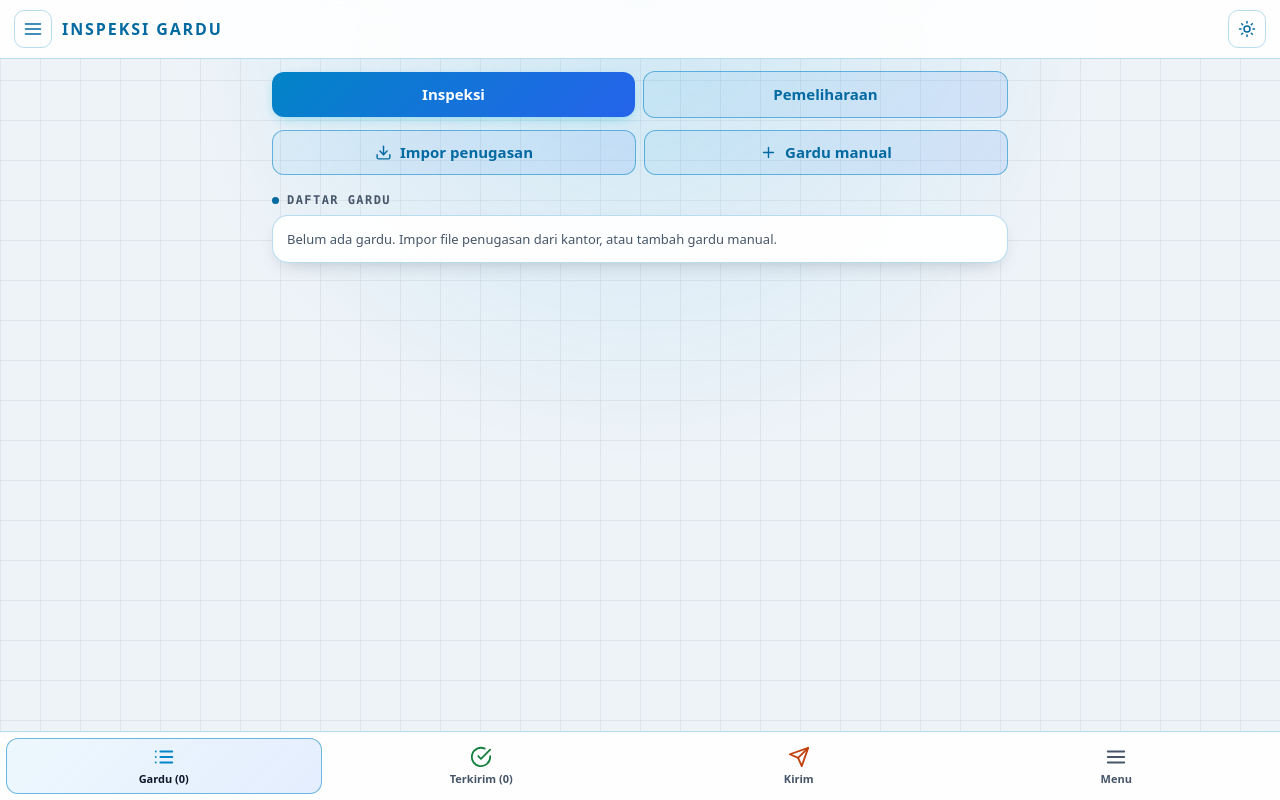
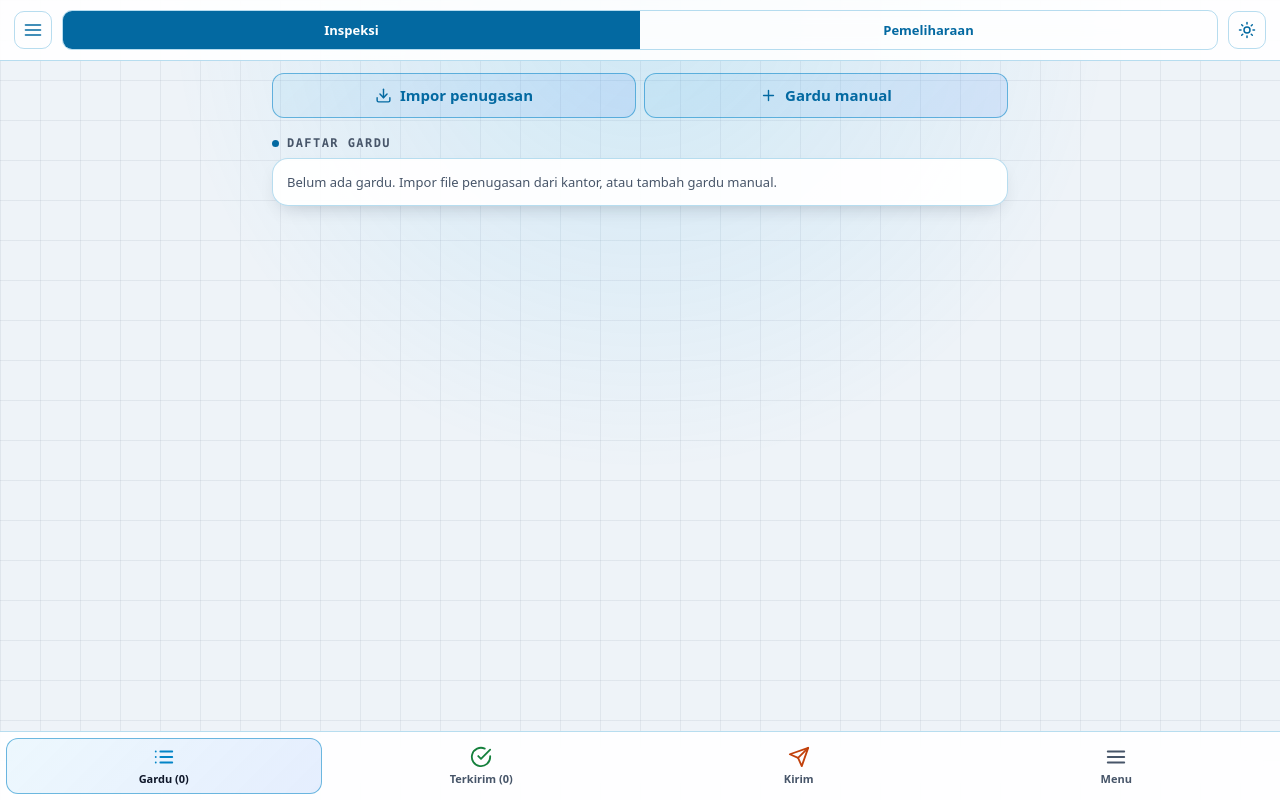
Before and after one commit to nakulaiwan123/inspeksi, a plain HTML site: page index.html in a window 1280 px wide. Both pictures are taken after a click on the button "Tim Inspeksi". Drawn offline with Linux system fonts and the light colour scheme.

Commit message:
Add files via upload

```diff
--- a/index.html
+++ b/index.html
@@ -15,6 +15,9 @@ body::before{content:'';position:fixed;inset:0;pointer-events:none;z-index:0;bac
 header.top{position:sticky;top:0;z-index:5;background:var(--hdr);-webkit-backdrop-filter:blur(14px);backdrop-filter:blur(14px);border-bottom:1px solid var(--bd);color:var(--tx);padding:10px 14px;display:flex;align-items:center;gap:10px}
 header.top h1{font-size:16px;margin:0;flex:1;letter-spacing:.12em;text-transform:uppercase;color:var(--acc);text-shadow:var(--glow);font-weight:800}
 header.top button{background:transparent;color:var(--acc);border:1px solid var(--bd);border-radius:10px;padding:7px 11px;min-height:38px}
+header.top .seg{flex:1;display:flex;gap:0;border:1px solid var(--bd);border-radius:10px;overflow:hidden;min-width:0}
+header.top .seg button{flex:1;border:0;border-radius:0;font-weight:800;font-size:13px;padding:7px 4px;min-height:38px;white-space:nowrap}
+header.top .seg button.on{background:var(--acc);color:#fff}
 header.top .ibtn{padding:0;width:38px;display:grid;place-items:center}
 .logo{width:36px;height:36px;border-radius:10px;background:linear-gradient(135deg,#06b6d4,#2563eb);display:grid;place-items:center;color:#fff;box-shadow:0 4px 14px rgba(6,182,212,.4);flex:none}
 main{padding:12px;max-width:760px;margin:0 auto}
@@ -114,7 +117,7 @@ main.hastab{padding-bottom:96px}
 <input type="file" id="fcsv" accept=".csv,.txt,.xlsx,.xls,text/csv,text/plain,application/vnd.ms-excel,application/vnd.openxmlformats-officedocument.spreadsheetml.sheet" style="position:absolute;left:-9999px;width:1px;height:1px;opacity:0">
 <script>
 'use strict';
-const VERSI='2 Nov 2026 · v9.2 (tombol mode, tanpa PIN)';
+const VERSI='2 Nov 2026 · v9.3 (mode di header)';
 /* ================= util ================= */
 function h(tag,attrs,...kids){const e=document.createElement(tag);for(const k in(attrs||{})){const v=attrs[k];if(k==='class')e.className=v;else if(k.startsWith('on'))e.addEventListener(k.slice(2),v);else if(v!==false&&v!=null)e.setAttribute(k,v===true?'':v);}for(const c of kids.flat(2)){if(c==null||c===false)continue;e.append(c.nodeType?c:document.createTextNode(c));}return e;}
 const ICON={bolt:'<polygon points="13 2 3 14 12 14 11 22 21 10 12 10 13 2"/>',moon:'<path d="M21 12.8A9 9 0 1 1 11.2 3a7 7 0 0 0 9.8 9.8z"/>',sun:'<circle cx="12" cy="12" r="4"/><path d="M12 2v2M12 20v2M4.9 4.9l1.4 1.4M17.7 17.7l1.4 1.4M2 12h2M20 12h2M4.9 19.1l1.4-1.4M17.7 6.3l1.4-1.4"/>',trash:'<path d="M3 6h18M8 6V4h8v2M19 6l-1 14H6L5 6M10 11v6M14 11v6"/>',clip:'<rect x="8" y="2" width="8" height="4" rx="1"/><path d="M16 4h2a2 2 0 0 1 2 2v14a2 2 0 0 1-2 2H6a2 2 0 0 1-2-2V6a2 2 0 0 1 2-2h2"/><path d="m9 14 2 2 4-4"/>',gauge:'<path d="M12 14l4-4"/><path d="M3.3 17a10 10 0 1 1 17.4 0"/>',inbox:'<path d="M21 15v4a2 2 0 0 1-2 2H5a2 2 0 0 1-2-2v-4"/><polyline points="7 10 12 15 17 10"/><line x1="12" y1="15" x2="12" y2="3"/>',plus:'<path d="M12 5v14M5 12h14"/>',send:'<path d="m22 2-7 20-4-9-9-4z"/><path d="M22 2 11 13"/>',refresh:'<path d="M21 12a9 9 0 1 1-3-6.7L21 8"/><path d="M21 3v5h-5"/>'};
@@ -298,7 +301,7 @@ async function fillThumbs(box,rec,ref,locked){box.innerHTML='';const ps=(await p
 /* ================= navigasi ================= */
 const app=$('#app');
 function topBar(title,back,home){const tb=h('button',{class:'ibtn',title:'Ganti tema terang/gelap','aria-label':'Ganti tema',onclick:()=>{THEME.set(isDark()?'light':'dark');applyTheme();tb.textContent='';tb.append(ico(isDark()?'moon':'sun',18))}},ico(isDark()?'moon':'sun',18));
- return h('header',{class:'top'},back?h('button',{onclick:back},'‹ Kembali'):(home?h('button',{class:'ibtn',type:'button',title:'Menu','aria-label':'Buka menu',onclick:openMenu},ico('menu',20)):h('div',{class:'logo'},ico('bolt',20))),h('h1',null,title),tb)}
+ return h('header',{class:'top'},back?h('button',{onclick:back},'‹ Kembali'):(home?h('button',{class:'ibtn',type:'button',title:'Menu','aria-label':'Buka menu',onclick:openMenu},ico('menu',20)):h('div',{class:'logo'},ico('bolt',20))),(home&&S.mode&&!timMode()?modeSeg():h('h1',null,title)),tb)}
 function dlg(title,fields){return new Promise(res=>{const d=h('dialog');const inputs={};const f=h('form',{method:'dialog'},h('h3',null,title));for(const fl of fields){f.append(h('label',{class:'f'},fl.label));const i=fl.opts?h('select',null,fl.opts.map(o=>h('option',{value:o[0]},o[1]))):h('input',fl.pw?{type:'password',inputmode:'numeric',autocomplete:'off',maxlength:'6',value:''}:{type:'text',value:fl.value||''});if(fl.opts&&fl.value)i.value=fl.value;inputs[fl.key]=i;f.append(i)}
  f.append(h('div',{class:'row',style:'margin-top:12px'},h('button',{class:'btn sec',value:'x',type:'submit'},'Batal'),h('button',{class:'btn',value:'ok',type:'submit'},'OK')));d.append(f);document.body.append(d);d.addEventListener('close',()=>{const ok=d.returnValue==='ok';const o={};for(const k in inputs)o[k]=inputs[k].value.trim();d.remove();res(ok?o:null)});d.showModal()})}
 /* ===== PIN admin: impor penugasan, tambah gardu manual, hapus gardu ===== */
@@ -370,7 +373,7 @@ async function renderHome(){await loadState();if(!S.mode)return pilihMode();retu
 async function renderHomeInspeksi(){app.innerHTML='';
  {let ch=false;for(const t of S.tugas){if(t.jenis&&!t.jenisOleh&&!t.jenisMaster&&!t.manual&&!S.records.some(r=>r.gardu.id===t.id)){t.jenis='';ch=true}}if(ch)await saveTugas()}
  app.append(topBar('Inspeksi Gardu',null,true));
- const m=h('main',{class:'hastab'});m.append(modeBar());{const c=pengingat(kirimQueue(),()=>kirimUtama(kirimQueue()));if(c)m.append(c)}
+ const m=h('main',{class:'hastab'});{const c=pengingat(kirimQueue(),()=>kirimUtama(kirimQueue()));if(c)m.append(c)}
  m.append(h('div',{class:'row',style:'margin-bottom:12px'},h('button',{class:'btn sec',style:'padding:11px 8px;white-space:nowrap',onclick:()=>{const f=$('#fcsv');f.value='';f.click()}},ico('inbox',17),'Impor penugasan'),h('button',{class:'btn sec',style:'padding:11px 8px;white-space:nowrap',onclick:async()=>addManual()},ico('plus',17),'Gardu manual')));
  // satu daftar gardu: penugasan + gardu yang sudah pernah diinspeksi tapi tidak ada di penugasan; status inspeksi/beban/pengiriman ada di kartu masing-masing
  const known=new Set(S.tugas.map(t=>t.id)),extra=[];for(const r of S.records){if(!known.has(r.gardu.id)){known.add(r.gardu.id);extra.push({...tugasOf(r),_extra:true})}}
@@ -737,7 +740,7 @@ function pmTabs(){const nA=S.items.filter(i=>!pmTuntas(i)).length,nS=S.items.len
   tb('c-kirim','send','Kirim',false,pmKirimSekarang,nP),
   tb('c-menu','menu','Menu',false,pmMenu))}
 async function pmHome(){await loadState();app.innerHTML='';app.append(topBar('Pemeliharaan Gardu',null,true));
- const m=h('main',{class:'hastab'});m.append(modeBar());{const c=pengingat(pmQueue(),pmKirimSekarang);if(c)m.append(c)}
+ const m=h('main',{class:'hastab'});{const c=pengingat(pmQueue(),pmKirimSekarang);if(c)m.append(c)}
  if(!S.items.length){m.append(h('div',{class:'card'},h('div',{class:'gname'},'Belum ada rencana'),h('p',{class:'mut'},'Minta paket rencana (file .json) dari kantor lewat WhatsApp, simpan di HP ini, lalu impor.'),h('button',{class:'btn',type:'button',onclick:pmPilihPaket},ico('inbox',18),'Impor paket rencana')));app.append(m,pmTabs());return}
  const q=h('input',{type:'text',placeholder:'Cari gardu, kode, atau pekerjaan',value:PM_LF.q,oninput:e=>{PM_LF.q=e.target.value;debounce(()=>draw(),250)}});m.append(h('div',{class:'fil'},q));
  const box=h('div');m.append(box);
@@ -788,11 +791,9 @@ async function cekDiServer(recs){const r2=recs.filter(r=>r.status==='selesai');i
  try{for(const r of r2){const d=await srvUlang({aksi:'cek',id:r.id},30000);if(!d||!d.ada)return'TIDAK DIHAPUS: ada laporan yang belum ditemukan di server DIGARDU ('+((r.gardu&&r.gardu.nama)||r.id)+'). Kirim ulang dulu.'}}
  catch(e){return'TIDAK DIHAPUS: tidak bisa memastikan data sudah ada di server.\n'+e.message}return''}
 
-/* bilah mode di atas beranda: akun terkunci = label; akun bebas = dua tombol */
-function modeBar(){const lk=timMode();
- if(lk)return h('div',{class:'badge ok',style:'display:block;text-align:center;margin-bottom:10px;padding:8px;font-size:14px'},'Mode: Tim '+(lk==='inspeksi'?'Inspeksi':'Pemeliharaan'));
- const b=(m,l)=>h('button',{type:'button',class:'btn'+(S.mode===m?'':' sec'),style:'flex:1;padding:12px 6px','aria-pressed':S.mode===m?'true':'false',onclick:async()=>{if(S.mode===m)return;S.mode=m;await dbPut('meta',m,'mode');renderHome()}},l);
- return h('div',{class:'row',style:'margin-bottom:12px'},b('inspeksi','Inspeksi'),b('pemeliharaan','Pemeliharaan'))}
+/* pemilih mode di dalam header (akun bebas); akun terkunci: judul header saja */
+function modeSeg(){const b=(m,l)=>h('button',{type:'button',class:S.mode===m?'on':'','aria-pressed':S.mode===m?'true':'false',onclick:async()=>{if(S.mode===m)return;S.mode=m;await dbPut('meta',m,'mode');renderHome()}},l);
+ return h('div',{class:'seg',role:'group','aria-label':'Mode aplikasi'},b('inspeksi','Inspeksi'),b('pemeliharaan','Pemeliharaan'))}
 
 /* ===== mode aplikasi ===== */
 async function pilihMode(){app.innerHTML='';app.append(topBar('Inspeksi dan Pemeliharaan',null,false));
```
